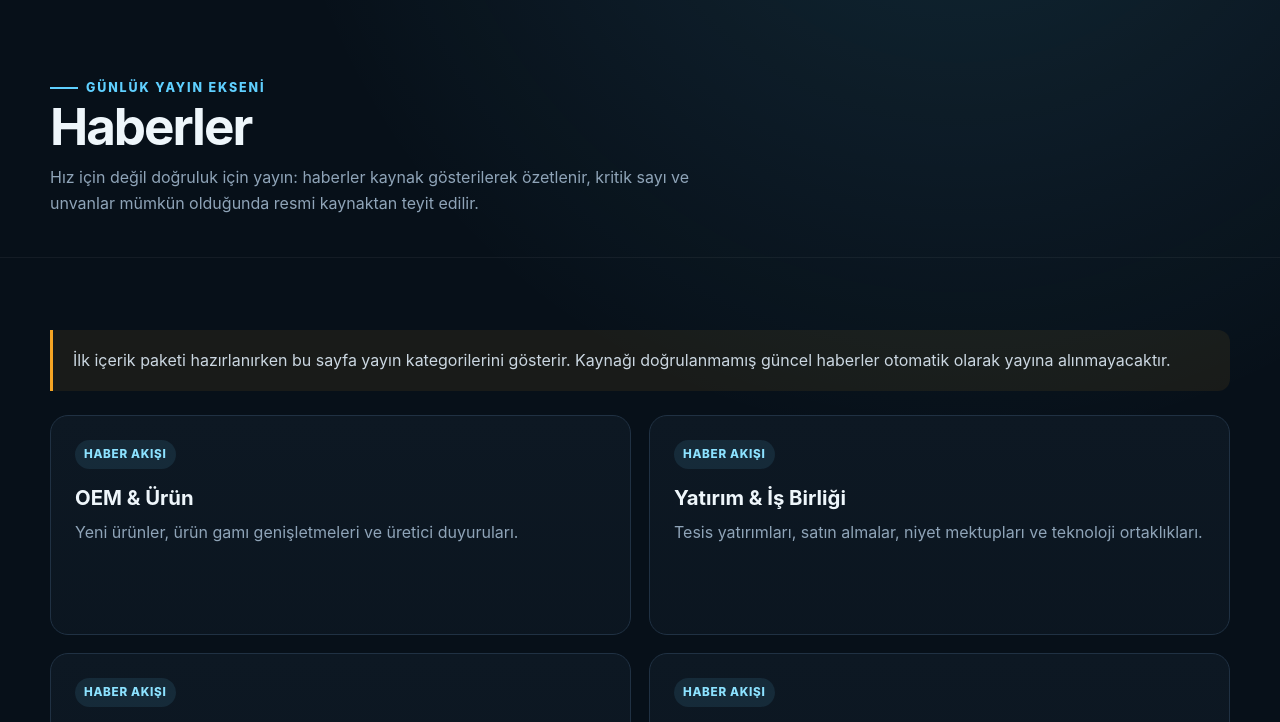
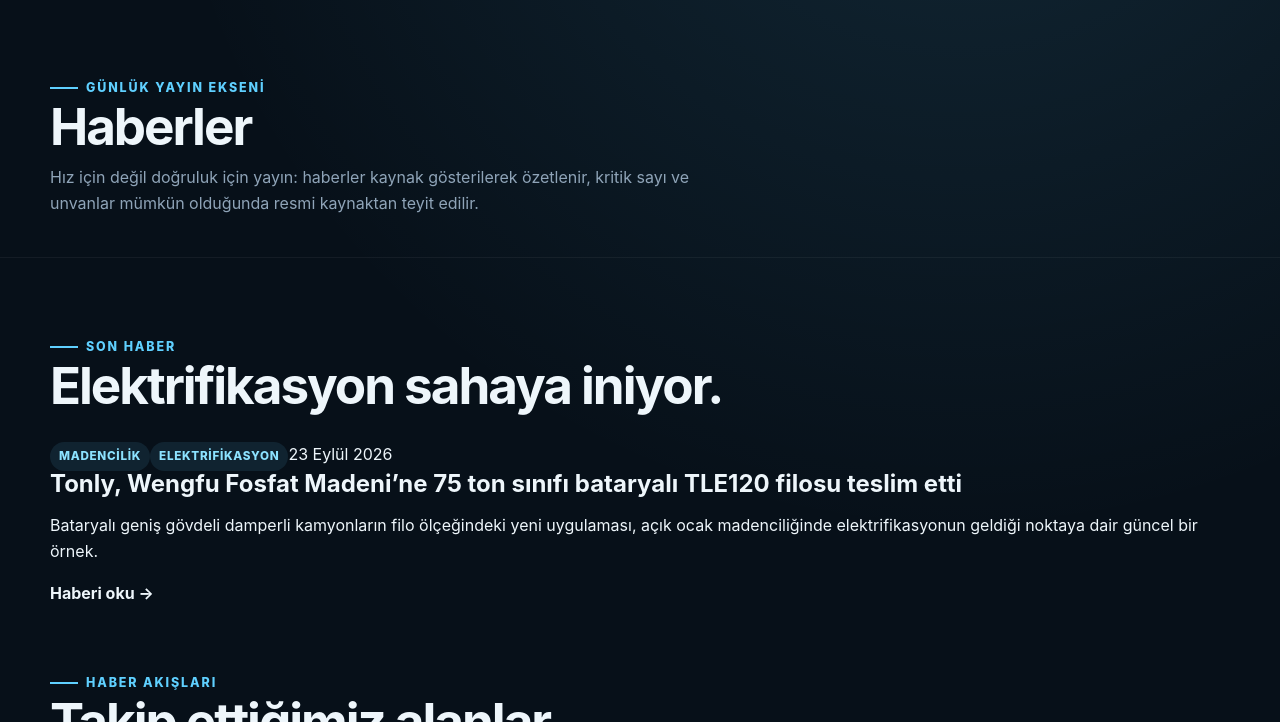
Before and after one commit to bulentturk/makinenabzi, an Astro site: page /haberler in a window 1280 px wide. Shown: the part 78-800 px from the top of the page. Built offline with nearby package versions, Linux system fonts and the light colour scheme; Astro itself is replaced by a stand-in of ours.

Commit message:
editorial: surface Tonly approval candidate in news hub

```diff
--- a/src/pages/haberler.astro
+++ b/src/pages/haberler.astro
@@ -1,5 +1,27 @@
 ---
 import BaseLayout from '../layouts/BaseLayout.astro';
 const streams=[['OEM & Ürün','Yeni ürünler, ürün gamı genişletmeleri ve üretici duyuruları.'],['Yatırım & İş Birliği','Tesis yatırımları, satın almalar, niyet mektupları ve teknoloji ortaklıkları.'],['Regülasyon & Güvenlik','Emisyon, emniyet, saha güvenliği ve sektörel düzenlemeler.'],['Dijitalleşme','Otonomi, telemetri, kestirimci bakım, bağlantılı makine ve yazılım ekosistemi.'],['Pazar & Veri','Üretim, ihracat, satış ve bölgesel pazar hareketleri.'],['Saha','Fuarlar, kullanıcı gözlemleri, birlikler, kooperatifler ve uygulama örnekleri.']];
+const base = import.meta.env.BASE_URL.replace(/\/$/, '');
+const href = (p:string) => `${base}${p}`;
 ---
-<BaseLayout title="Haberler"><section class="page-head"><div class="container"><span class="eyebrow">Günlük yayın ekseni</span><h1>Haberler</h1><p>Hız için değil doğruluk için yayın: haberler kaynak gösterilerek özetlenir, kritik sayı ve unvanlar mümkün olduğunda resmi kaynaktan teyit edilir.</p></div></section><section class="section"><div class="container"><div class="notice">İlk içerik paketi hazırlanırken bu sayfa yayın kategorilerini gösterir. Kaynağı doğrulanmamış güncel haberler otomatik olarak yayına alınmayacaktır.</div><div class="content-grid" style="margin-top:24px">{streams.map(([title,desc]) => <article class="card"><span class="tag">Haber akışı</span><h3>{title}</h3><p>{desc}</p></article>)}</div></div></section></BaseLayout>
+<BaseLayout title="Haberler">
+  <section class="page-head"><div class="container"><span class="eyebrow">Günlük yayın ekseni</span><h1>Haberler</h1><p>Hız için değil doğruluk için yayın: haberler kaynak gösterilerek özetlenir, kritik sayı ve unvanlar mümkün olduğunda resmi kaynaktan teyit edilir.</p></div></section>
+  <section class="section"><div class="container">
+    <div class="section-head">
+      <div><span class="eyebrow">Son haber</span><h2>Elektrifikasyon sahaya iniyor.</h2></div>
+    </div>
+    <a class="news-feature" href={href('/haberler/tonly-tle120-wengfu-bataryali-maden-kamyonu/')}>
+      <div>
+        <div class="article-meta"><span class="tag">Madencilik</span><span class="tag">Elektrifikasyon</span><time>23 Eylül 2026</time></div>
+        <h2>Tonly, Wengfu Fosfat Madeni’ne 75 ton sınıfı bataryalı TLE120 filosu teslim etti</h2>
+        <p>Bataryalı geniş gövdeli damperli kamyonların filo ölçeğindeki yeni uygulaması, açık ocak madenciliğinde elektrifikasyonun geldiği noktaya dair güncel bir örnek.</p>
+        <strong>Haberi oku →</strong>
+      </div>
+    </a>
+
+    <div class="section-head" style="margin-top:60px">
+      <div><span class="eyebrow">Haber akışları</span><h2>Takip ettiğimiz alanlar.</h2></div>
+    </div>
+    <div class="content-grid">{streams.map(([title,desc]) => <article class="card"><span class="tag">Haber akışı</span><h3>{title}</h3><p>{desc}</p></article>)}</div>
+  </div></section>
+</BaseLayout>
```
